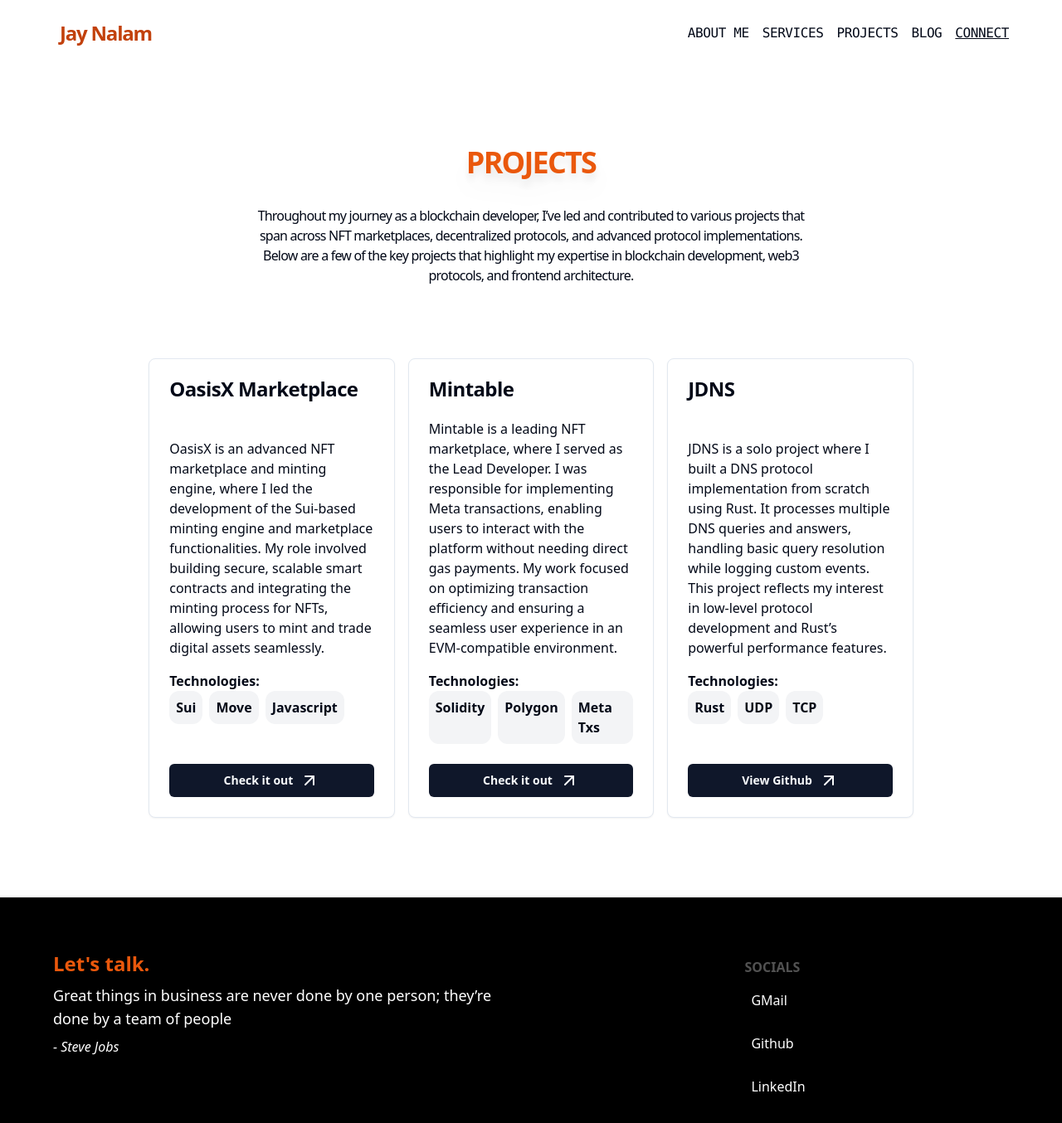
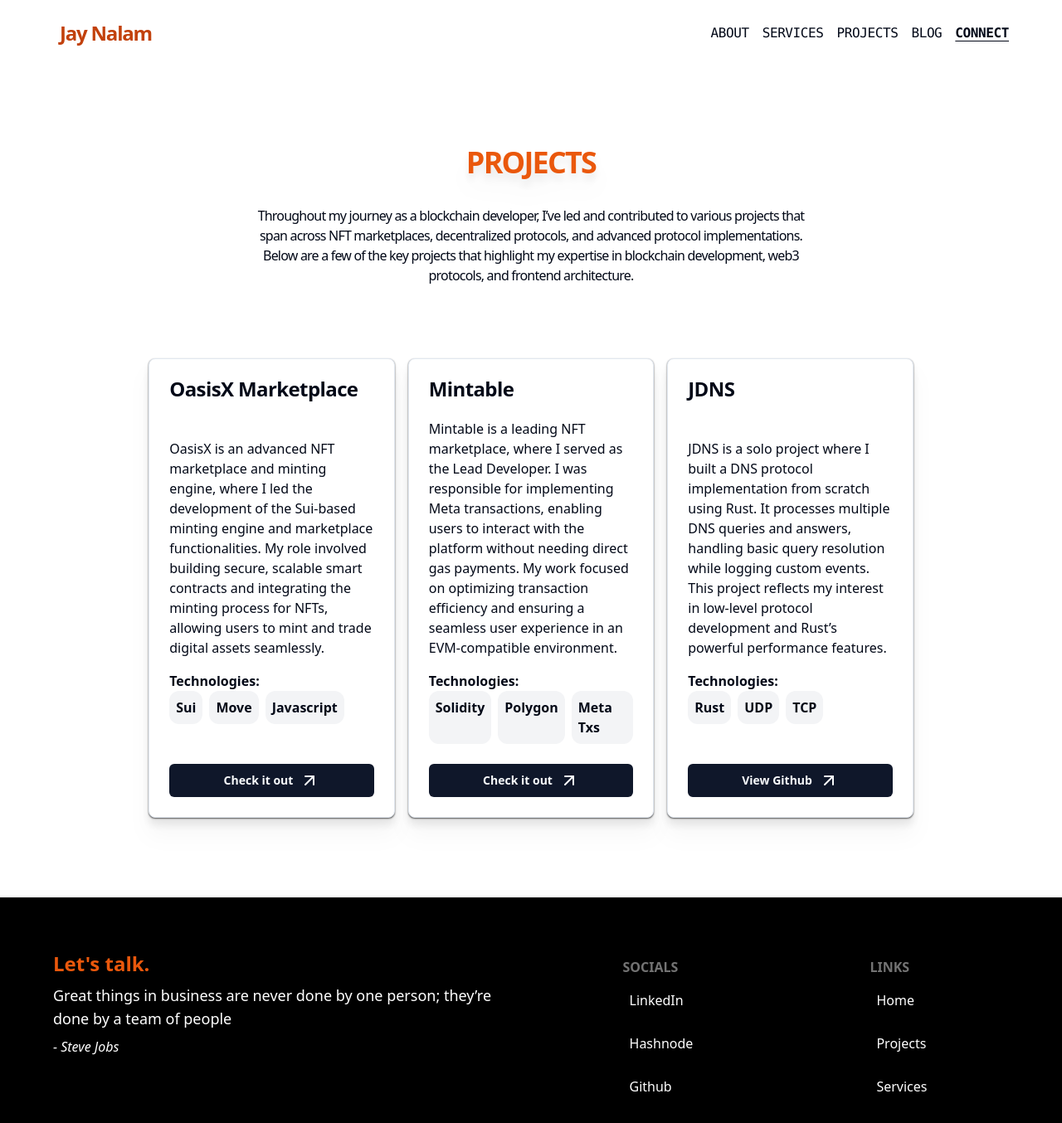
Before and after one commit to jveer634/jveer634, a React (Vite) app: page /projects in a window 1280 px wide. Shown: the top 1354 px of the page at 83% size. Built offline with nearby package versions, Linux system fonts and the light colour scheme.

Commit message:
chore: add links section and hover colors

```diff
--- a/src/components/NavBar.tsx
+++ b/src/components/NavBar.tsx
@@ -15,13 +15,26 @@
             </Link>
 
             <div className="relative hidden items-center gap-4 rounded-xl font-mono uppercase tracking-tight md:flex">
-                <Link to="/about">About Me</Link>
-                <Link to="/services">Services</Link>
-                <Link to="/projects">Projects</Link>
-                <Link to="https://blog.jnalam.dev" target="_blank">
+                <Link to="/about" className="hover:text-orange-900">
+                    About
+                </Link>
+                <Link to="/services" className="hover:text-orange-900">
+                    Services
+                </Link>
+                <Link to="/projects" className="hover:text-orange-900">
+                    Projects
+                </Link>
+                <Link
+                    to="https://blog.jnalam.dev"
+                    className="hover:text-orange-900"
+                    target="_blank"
+                >
                     Blog
                 </Link>
-                <Link to="/contact" className="relative rounded-2xl underline">
+                <Link
+                    to="/contact"
+                    className="relative rounded-2xl font-bold underline underline-offset-4 hover:text-orange-900"
+                >
                     Connect
                 </Link>
             </div>
--- a/src/components/Projects.tsx
+++ b/src/components/Projects.tsx
@@ -17,7 +17,7 @@
     return (
         <main className="px-10 md:px-16">
             <section className="mx-auto my-24 flex flex-col items-center justify-center gap-8 lg:w-4/5">
-                <h3 className="text-2xl font-bold tracking-tighter lg:text-4xl drop-shadow-xl text-orange-600">
+                <h3 className="text-2xl font-bold tracking-tighter text-orange-600 drop-shadow-xl lg:text-4xl">
                     PROJECTS
                 </h3>
 
@@ -31,7 +31,7 @@
                 </p>
 
                 <div className="mx-auto mt-14 grid gap-4 md:w-4/5 lg:w-auto lg:grid-cols-3">
-                    <Card className="flex flex-col justify-between">
+                    <Card className="flex flex-col justify-between shadow-neutral-600 drop-shadow-xl">
                         <CardHeader>
                             <CardTitle className="">
                                 OasisX Marketplace
@@ -72,7 +72,7 @@
                         </CardFooter>
                     </Card>
 
-                    <Card className="flex flex-col justify-between">
+                    <Card className="flex flex-col justify-between shadow-neutral-600 drop-shadow-xl">
                         <CardHeader>
                             <CardTitle className="">Mintable</CardTitle>
                         </CardHeader>
@@ -112,7 +112,7 @@
                         </CardFooter>
                     </Card>
 
-                    <Card className="flex flex-col justify-between">
+                    <Card className="flex flex-col justify-between shadow-neutral-600 drop-shadow-xl">
                         <CardHeader>
                             <CardTitle className="">JDNS</CardTitle>
                         </CardHeader>
--- a/src/components/footer.tsx
+++ b/src/components/footer.tsx
@@ -2,9 +2,9 @@
 
 function Footer() {
     return (
-        <footer className="grid grid-cols-1  md:grid-cols-2 p-10 bg-black text-white md:p-16  gap-10 ">
-            <div className="space-y-2 ">
-                <h2 className="font-bold text-2xl text-orange-600">
+        <footer className="grid grid-cols-1 gap-10 bg-black p-10 text-white md:grid-cols-2 md:p-16">
+            <div className="space-y-2 text-center md:text-left">
+                <h2 className="text-2xl font-bold text-orange-600">
                     Let's talk.
                 </h2>
                 <blockquote className="text-lg">
@@ -13,34 +13,52 @@
                 </blockquote>
                 <p className="italic">- Steve Jobs</p>
             </div>
-            <div className="md:place-self-center ">
-                <h3 className=" text-md font-bold text-neutral-600 uppercase text-muted my-2">
+            <div className="bg-red flex flex-col items-center justify-around gap-6 text-center md:w-full md:flex-row md:place-self-center md:text-left">
+                <div>
+                    <h3 className="text-md my-2 font-bold uppercase text-muted text-neutral-500">
                         Socials
                     </h3>
-                <div className="*:p-2 from-neutral-900 flex md:flex-col gap-3">
+                    <div className="*:p-2 flex gap-3 md:flex-col">
                         <Link
                             target="_blank"
-                        to="mailto:jveer.nalam@gmail.com"
-                        className="hover:underline"
+                            to="https://www.linkedin.com/in/jveernalam/"
+                            className="hover:text-orange-200"
                         >
-                        GMail
+                            LinkedIn
+                        </Link>
+                        <Link
+                            target="_blank"
+                            to="https://hashnode.com/@jveer634"
+                            className="hover:text-orange-200"
+                        >
+                            Hashnode
                         </Link>
 
                         <Link
                             target="_blank"
                             to="https://www.github.com/jveer634/"
-                        className="hover:underline"
+                            className="hover:text-orange-200"
                         >
                             Github
                         </Link>
+                    </div>
+                </div>
+                <div>
+                    <h3 className="text-md my-2 font-bold uppercase text-muted text-neutral-500">
+                        Links
+                    </h3>
+                    <div className="*:p-2 flex gap-3 md:flex-col">
+                        <Link to="/" className="hover:text-orange-200">
+                            Home
+                        </Link>
+                        <Link to="/projects" className="hover:text-orange-200">
+                            Projects
+                        </Link>
 
-                    <Link
-                        target="_blank"
-                        to="https://www.linkedin.com/in/jveernalam/"
-                        className="hover:underline"
-                    >
-                        LinkedIn
+                        <Link to="/services" className="hover:text-orange-200">
+                            Services
                         </Link>
+                    </div>
                 </div>
             </div>
         </footer>
```
Lines whose indentation alone changed are shown as unchanged.
